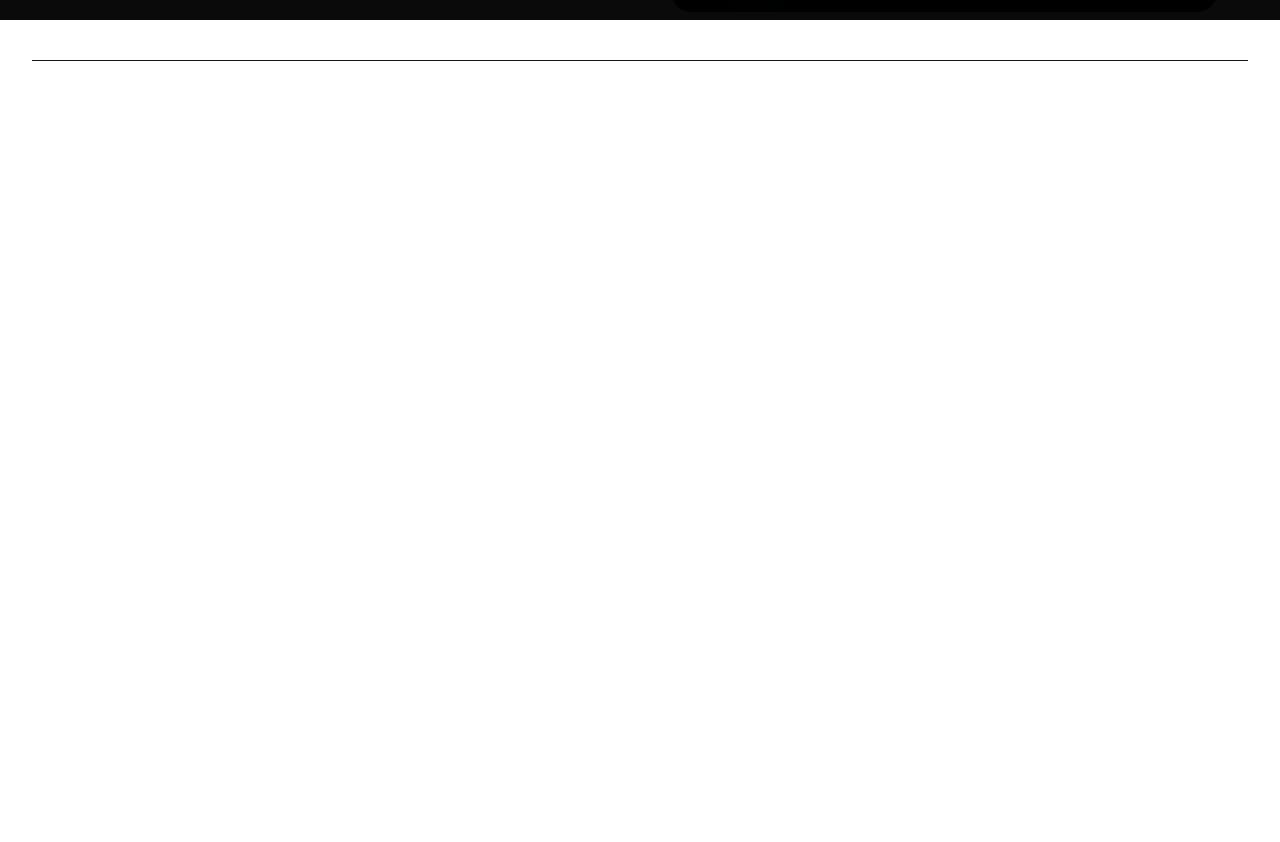
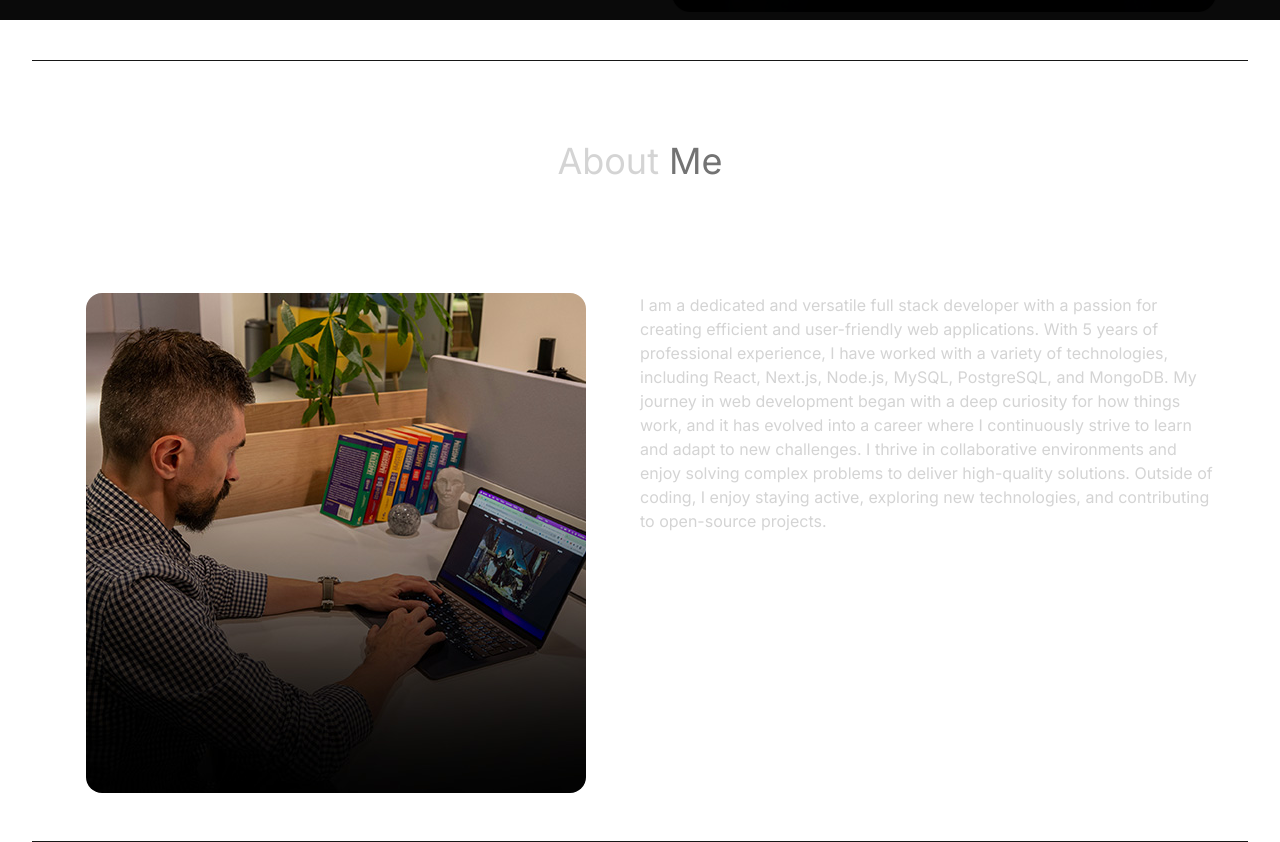
Before and after one commit to erfanheshmati/animated-portfolio-2, a React (Vite) app: page / in a window 1280 px wide. Shown: the part 780-1622 px from the top of the page. Before the commit the page ends 841 px from the top, so only its background shows below. Built offline with nearby package versions, Linux system fonts and the light colour scheme.

Commit message:
about section design

```diff
--- a/src/App.jsx
+++ b/src/App.jsx
@@ -1,14 +1,17 @@
+import About from "./components/About";
 import Hero from "./components/Hero";
 import Navbar from "./components/Navbar";
 
 export default function App() {
   return (
     <div className="overflow-x-hidden text-neutral-300 antialiased selection:bg-cyan-300 selection:text-cyan-900">
-      <div className="fixed top-0 -z-10 h-full w-full"></div>
-      <div className="absolute top-0 z-[-2] h-screen w-screen bg-neutral-950 bg-[radial-gradient(ellipse_80%_80%_at_50%_-20%,rgba(120,119,198,0.3),rgba(255,255,255,0))]"></div>
+      <div className="fixed top-0 -z-10 h-full w-full">
+        <div className="absolute top-0 z-[-2] h-screen w-screen bg-neutral-950 bg-[radial-gradient(ellipse_80%_80%_at_50%_-20%,rgba(120,119,198,0.3),rgba(255,255,255,0))]"></div>
+      </div>
       <div className="container mx-auto px-8">
         <Navbar />
         <Hero />
+        <About />
       </div>
     </div>
   )
--- /dev/null
+++ b/src/components/About.jsx
@@ -0,0 +1,26 @@
+import aboutimg from "../assets/about.jpg"
+import { ABOUT_TEXT } from "../constants"
+
+export default function About() {
+    return (
+        <div className='border-b border-neutral-900 pb-4'>
+            <h1 className='my-20 text-center text-4xl'>
+                About <span className='text-neutral-500'>Me</span>
+            </h1>
+            <div className='flex flex-wrap'>
+                <div className='w-full lg:w-1/2 lg:p-8'>
+                    <div className='flex items-center justify-center'>
+                        <img className="rounded-2xl" src={aboutimg} alt="" />
+                    </div>
+                </div>
+                <div className="w-full lg:w-1/2">
+                    <div className="flex justify-center lg:justify-start">
+                        <p className="my-2 max-w-xl py-6">
+                            {ABOUT_TEXT}
+                        </p>
+                    </div>
+                </div>
+            </div>
+        </div>
+    )
+}
```
